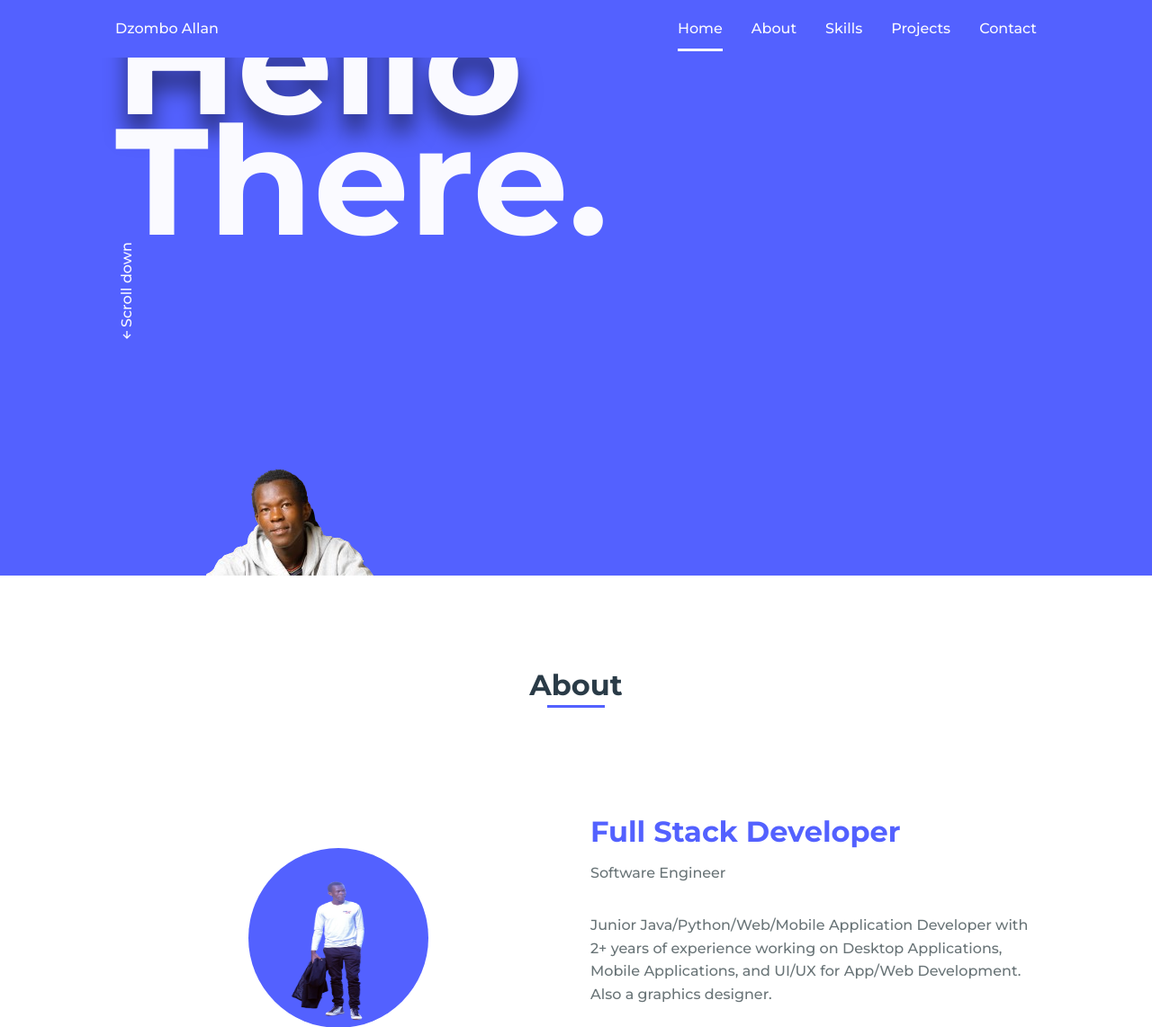
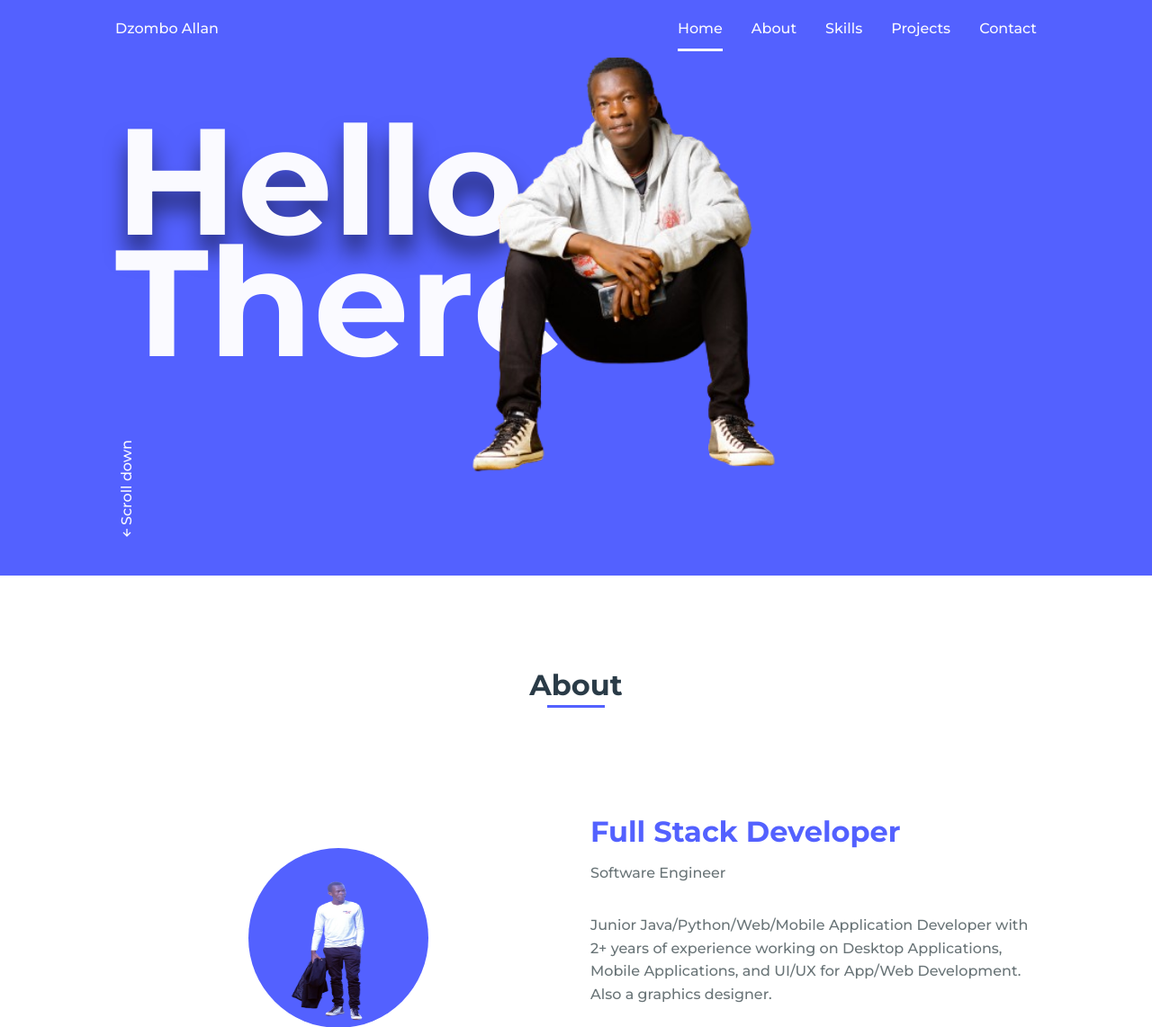
Before and after one commit to dzomboallan/dzomboallan.github.io, a Django app: page / in a window 1280 px wide. Shown: the top 1142 px of the page at 90% size. Run offline with Django 4.2, Linux system fonts and the light colour scheme; data comes from the database, SQL or seed files in the repository; both versions use the stored data as it was after the commit.

Commit message:
fixed index.html

```diff
--- a/Allan/templates/index.html
+++ b/Allan/templates/index.html
@@ -45,9 +45,7 @@
                     <a href="#about" class="home__scroll-link"><i class="bx bx-up-arrow-alt"></i>Scroll down</a>
                 </div>
 
-                <div>
-                    <img src="{{ home.picture.url }}" alt="home__img">
-                </div>
+                <img class="home__img"  src="{{ home.picture.url }}" alt="home__img">
 
 
             </div>
```
Also changed, not shown: db.sqlite3, media_root/picture/20220926185039_IMG_9765-removebg-preview.png (added), media_root/picture/face.png (added), media_root/picture/measide.png (added), media_root/picture/medown.png (added), media_root/picture/mew_3Kw95Js.png (added), media_root/profile/edited_IMG_1249-1.jpg (added), media_root/profile/face.png (added), media_root/profile/measide.png (added), media_root/profile/mew.png (added), 1 other file.
